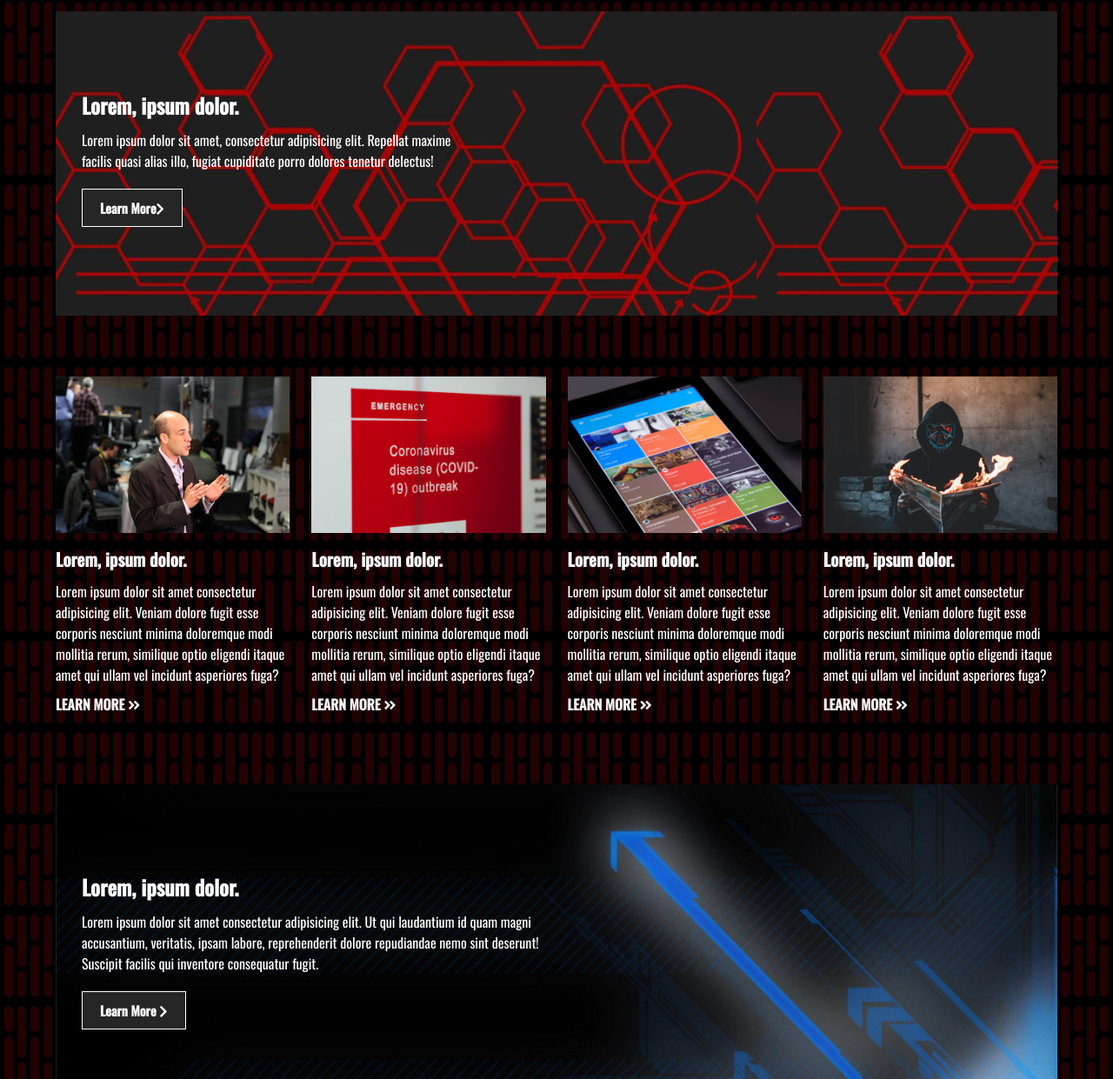
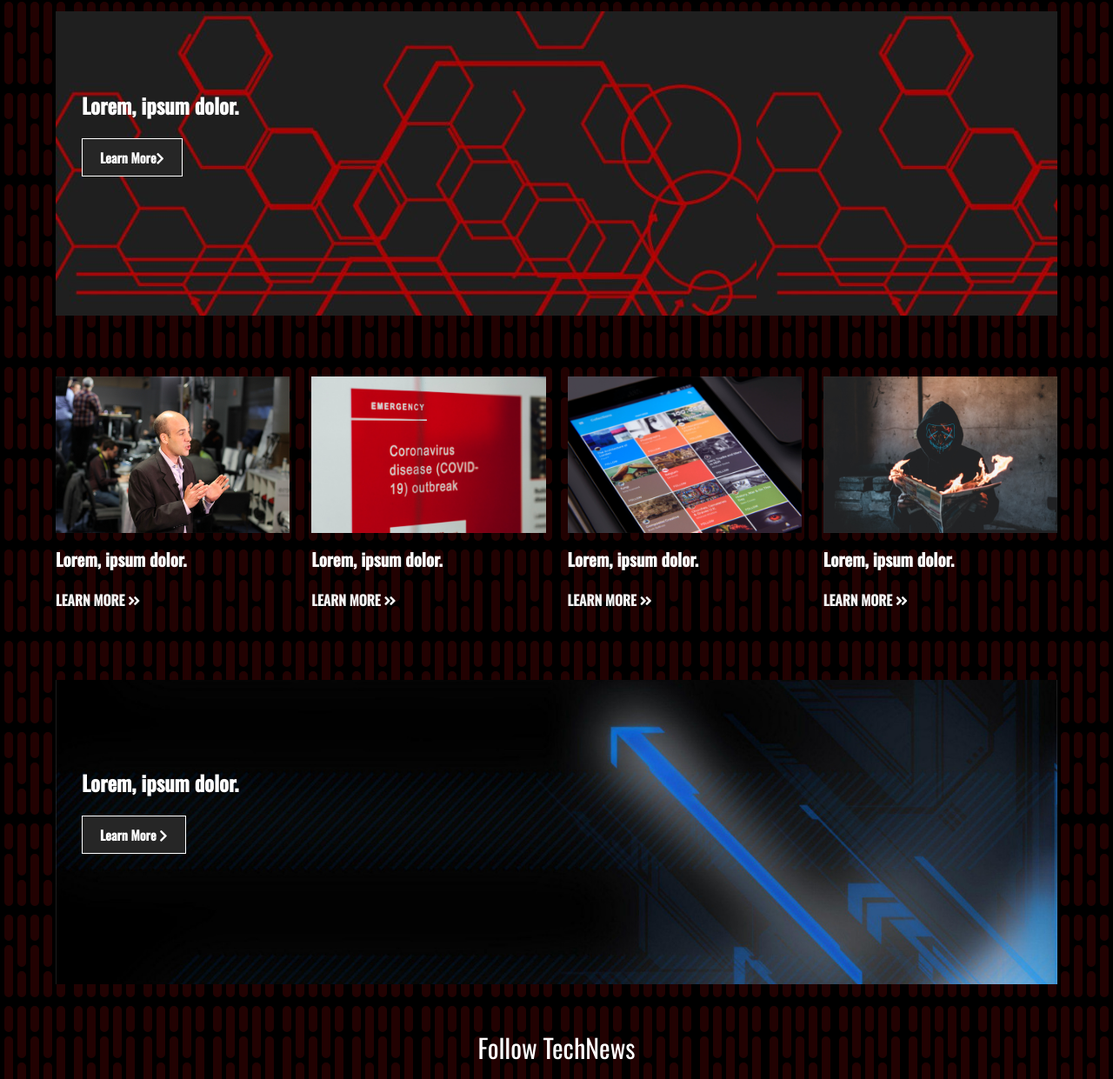
Before and after one commit to FaztWeb/technews-html, a plain HTML site: page index.html in a window 1280 px wide. Shown: the part 1158-2399 px from the top of the page at 87% size. Drawn offline with nearby package versions, Linux system fonts and the light colour scheme.

Commit message:
Update index.html

```diff
--- a/index.html
+++ b/index.html
@@ -115,8 +115,7 @@
       <div class="content">
         <h2>Lorem, ipsum dolor.</h2>
         <!-- lorem 20 -->
-        <p>Lorem ipsum dolor sit amet, consectetur adipisicing elit. Repellat maxime facilis quasi alias illo, fugiat
-          cupiditate porro dolores tenetur delectus!</p>
+        <p></p>
         <a href="#" class="btn">Learn More<i class="fas fa-chevron-right"></i></a>
       </div>
     </section>
@@ -126,32 +125,28 @@
       <div>
         <img src="img/news1.jpg" alt="" />
         <h3>Lorem, ipsum dolor.</h3>
-        <p>Lorem ipsum dolor sit amet consectetur adipisicing elit. Veniam dolore fugit esse corporis nesciunt minima
-          doloremque modi mollitia rerum, similique optio eligendi itaque amet qui ullam vel incidunt asperiores fuga?
+        <p>
         </p>
         <a href="#">Learn More <i class="fas fa-angle-double-right"></i></a>
       </div>
       <div>
         <img src="img/news2.jpg" alt="" />
         <h3>Lorem, ipsum dolor.</h3>
-        <p>Lorem ipsum dolor sit amet consectetur adipisicing elit. Veniam dolore fugit esse corporis nesciunt minima
-          doloremque modi mollitia rerum, similique optio eligendi itaque amet qui ullam vel incidunt asperiores fuga?
+        <p>
         </p>
         <a href="#">Learn More <i class="fas fa-angle-double-right"></i></a>
       </div>
       <div>
         <img src="img/news3.jpg" alt="" />
         <h3>Lorem, ipsum dolor.</h3>
-        <p>Lorem ipsum dolor sit amet consectetur adipisicing elit. Veniam dolore fugit esse corporis nesciunt minima
-          doloremque modi mollitia rerum, similique optio eligendi itaque amet qui ullam vel incidunt asperiores fuga?
+        <p>
         </p>
         <a href="#">Learn More <i class="fas fa-angle-double-right"></i></a>
       </div>
       <div>
         <img src="img/news4.jpg" alt="" />
         <h3>Lorem, ipsum dolor.</h3>
-        <p>Lorem ipsum dolor sit amet consectetur adipisicing elit. Veniam dolore fugit esse corporis nesciunt minima
-          doloremque modi mollitia rerum, similique optio eligendi itaque amet qui ullam vel incidunt asperiores fuga?
+        <p>
         </p>
         <a href="#">Learn More <i class="fas fa-angle-double-right"></i></a>
       </div>
@@ -162,9 +157,7 @@
       <div class="content">
         <h2>Lorem, ipsum dolor.</h2>
         <!-- lorem 30 -->
-        <p>Lorem ipsum dolor sit amet consectetur adipisicing elit. Ut qui laudantium id quam magni accusantium,
-          veritatis, ipsam labore, reprehenderit dolore repudiandae nemo sint deserunt! Suscipit facilis qui inventore
-          consequatur fugit.</p>
+        <p></p>
         <a href="#" class="btn">Learn More <i class="fas fa-chevron-right"></i></a>
       </div>
     </section>
```
